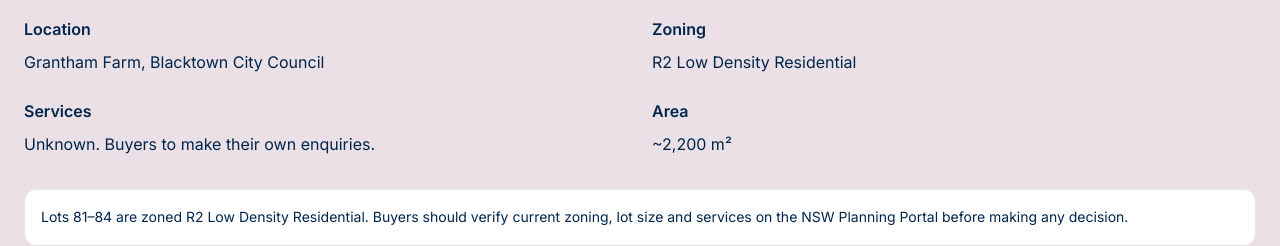
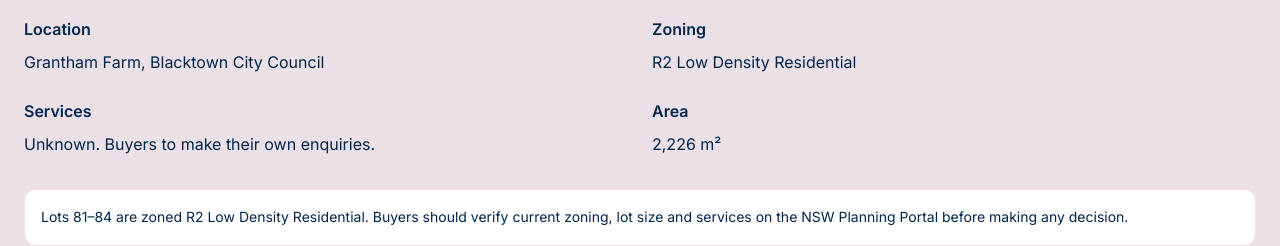
Before and after one commit to JGroutsis/econ-grantham-land, a React (Vite) app: page / in a window 1280 px wide. Shown: the part 820-1066 px from the top of the page. Built offline with nearby package versions, Linux system fonts and the light colour scheme; the HTML template or start-up script is replaced by a standard one.

Commit message:
Update land area

```diff
--- a/src/components/KeyDetails.tsx
+++ b/src/components/KeyDetails.tsx
@@ -14,7 +14,7 @@ const KeyDetails = () => {
     },
     {
       label: "Area",
-      value: "~2,200 m²",
+      value: "2,226 m²",
     },
   ];
 
```
